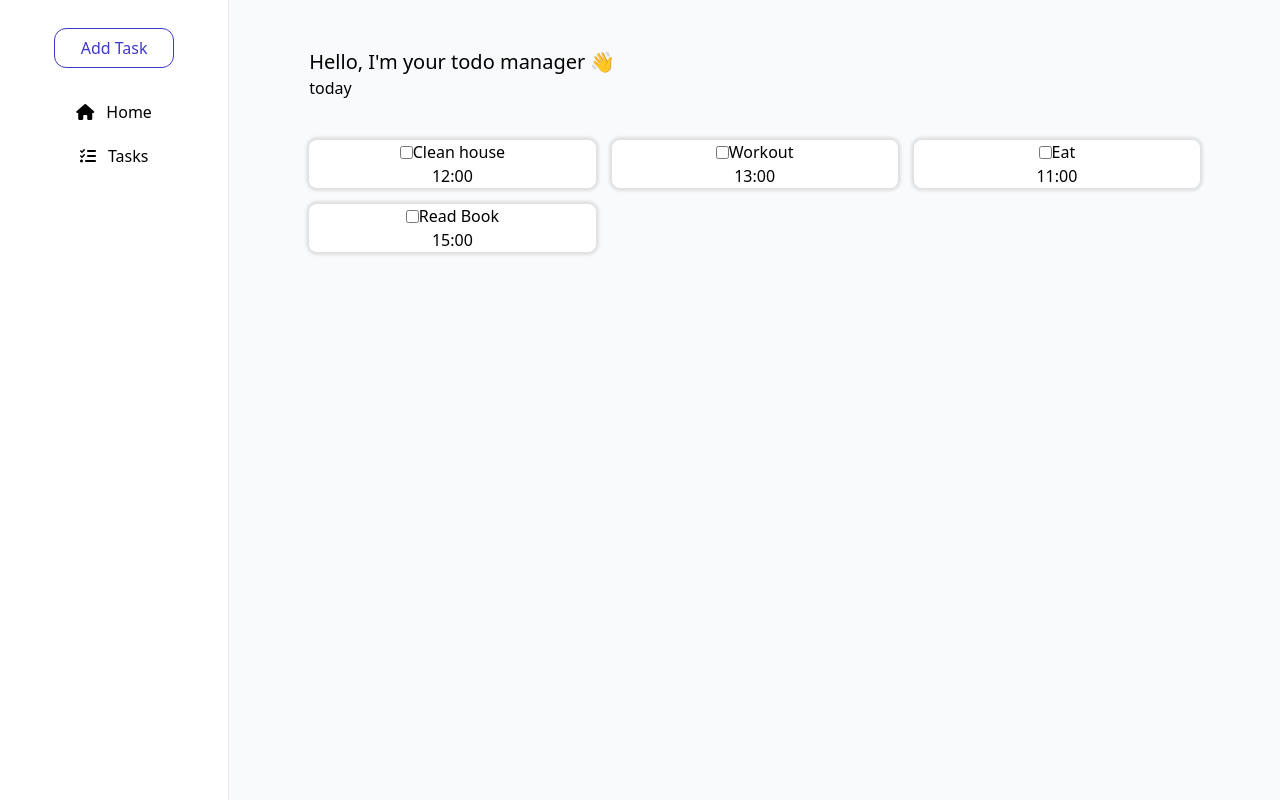
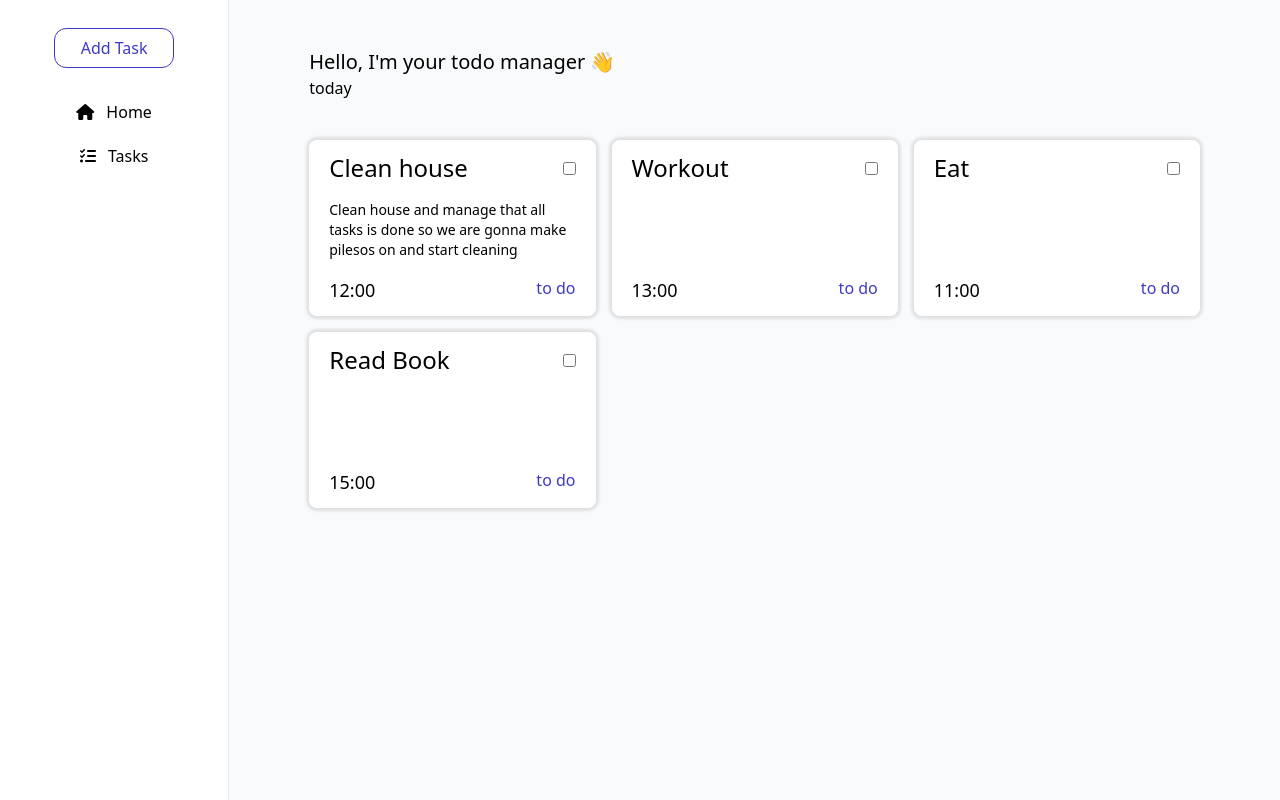
Before and after one commit to sashkaocho/todo-list, a Vue app: page /tasks in a window 1280 px wide. Built offline with nearby package versions, Linux system fonts and the light colour scheme.

Commit message:
refactor: updated TaskContainer

```diff
--- a/src/components/TaskContainer.vue
+++ b/src/components/TaskContainer.vue
@@ -2,17 +2,22 @@
 defineProps<{
   title: string;
   time: string;
+  description?: string;
 }>();
 </script>
 
 <template>
   <div
-    class="bg-white box-shadow-all-sides flex flex-col items-center rounded-lg"
+    class="bg-white box-shadow-all-sides flex flex-col justify-between rounded-lg py-3 px-5 h-44 cursor-pointer"
   >
-    <div class="flex items-center">
+    <div class="w-full flex items-center justify-between">
+      <h1 class="text-2xl">{{ title }}</h1>
       <input type="checkbox" />
-      <h1>{{ title }}</h1>
     </div>
-    <h1>{{ time }}</h1>
+    <p class="text-sm">{{ description }}</p>
+    <div class="flex justify-between">
+      <h2 class="text-lg">{{ time }}</h2>
+      <h2 class="text-primary-700">to do</h2>
+    </div>
   </div>
 </template>
```
